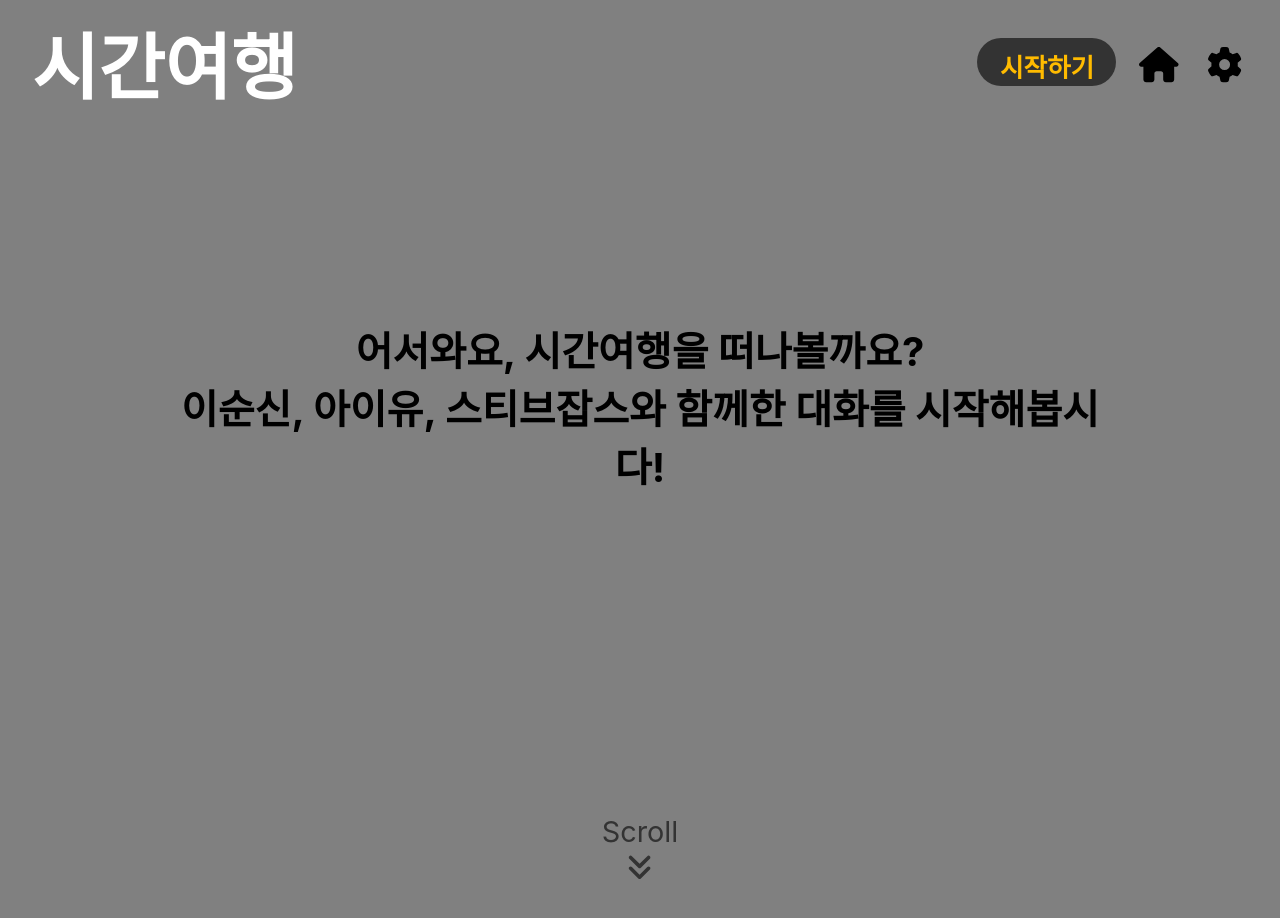
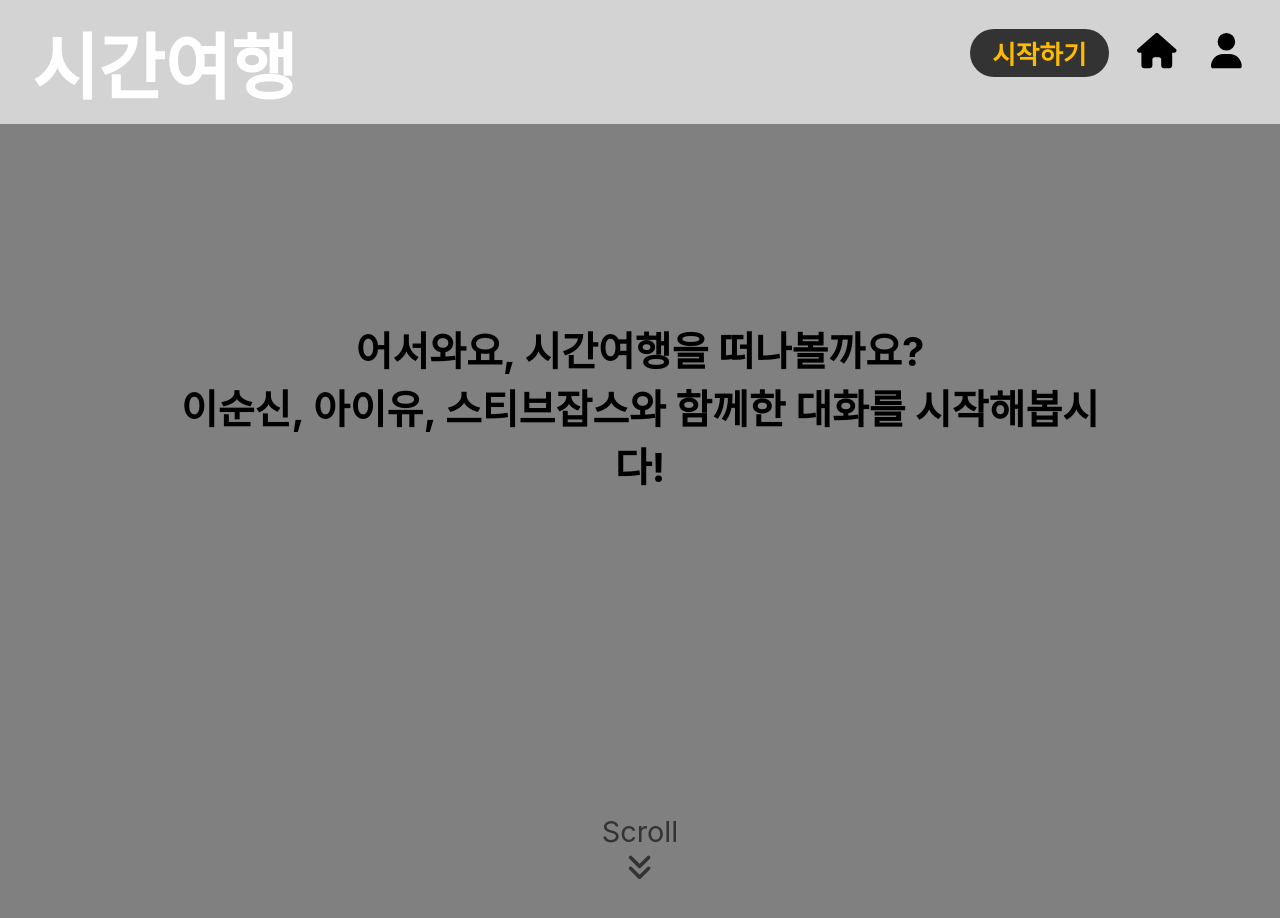
Before and after one commit to SoHotHackathon/timetraveler, a React (Create React App) app: page / in a window 1280 px wide. Shown: the top 918 px of the page. Built offline with nearby package versions, Linux system fonts and the light colour scheme.

Commit message:
edit Header

```diff
--- a/src/App.css
+++ b/src/App.css
@@ -41,3 +41,7 @@
   font-family: "KyoboSJY";
   src: url("./fonts/KyoboHandwriting2021sjy.ttf");
 }
+
+::-webkit-scrollbar {
+  display: none;
+}
--- a/src/pages/Component/Header/Header.js
+++ b/src/pages/Component/Header/Header.js
@@ -1,23 +1,32 @@
 import React from 'react';
 import './Header.scss';
 import { FontAwesomeIcon } from '@fortawesome/react-fontawesome';
-import { faHouse, faGear } from '@fortawesome/free-solid-svg-icons';
-import { useNavigate } from 'react-router-dom';
+import { faHouse, faUser, faChartColumn } from '@fortawesome/free-solid-svg-icons';
+import { useNavigate, useLocation } from 'react-router-dom';
 
 
 function Header() {
   const movePage = useNavigate();
+  const location = useLocation();
   const navigateToMain = () => {
     movePage("/MainPage");
+  };
+  const navigateToHome = () => {
+    movePage("/");
   };
 
   return (
     <header>
       <h1>시간여행</h1>
       <div className='buttonGroup'>
-        <button className='start' onClick={navigateToMain}>시작하기</button>
-        <button className='iconBtn'><FontAwesomeIcon icon={faHouse} /></button>
-        <button className='iconBtn'><FontAwesomeIcon icon={faGear} /></button>
+        {(location.pathname!=='/') ? null : (
+          <button className='start' onClick={navigateToMain}>시작하기</button>
+        )}
+        {(location.pathname!=='/MainPage') ? null : (
+          <button className='iconBtn'><FontAwesomeIcon icon={faChartColumn} /></button>
+        )}
+        <button className='iconBtn' onClick={navigateToHome}><FontAwesomeIcon icon={faHouse} /></button>
+        <button className='iconBtn'><FontAwesomeIcon icon={faUser} /></button>
       </div>
     </header>
   );
--- a/src/pages/Component/Header/Header.scss
+++ b/src/pages/Component/Header/Header.scss
@@ -1,9 +1,8 @@
 header {
-    background-color: gray;
+    background-color: lightgray;
     display: flex;
     flex-direction: row;
     justify-content: space-between;
-    align-items: center;
     padding: 0.6rem 2rem;
     position: fixed;
     top: 0; left: 0; right: 0;
@@ -23,13 +22,15 @@
         border-radius: 2rem;
         border: none;
         height: 3rem;
-        padding: 0.6rem 1.4rem;
+        padding: 0 1.4rem;
+        margin-top: 1.2rem;
     }
 
     button.iconBtn {
         background-color: transparent;
         border: none;
         font-size: 2.2rem;;
-        padding-left: 1.4rem;
+        margin-left: 1.4rem;
+        margin-top: 1.2rem;
     }
 }
```
